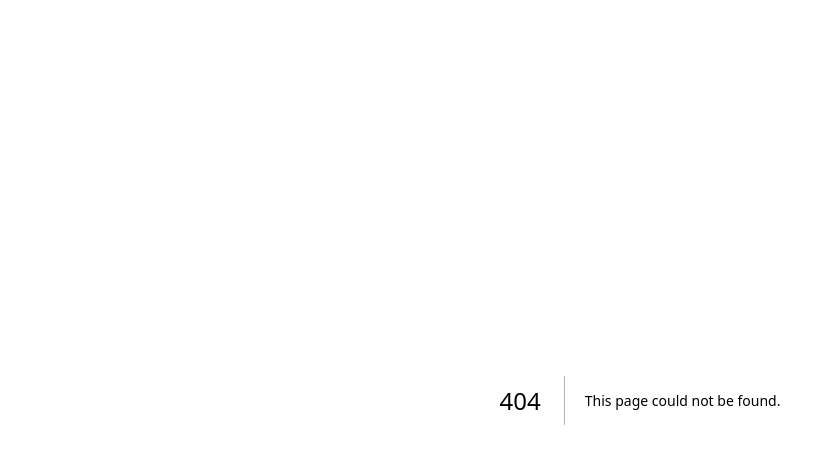
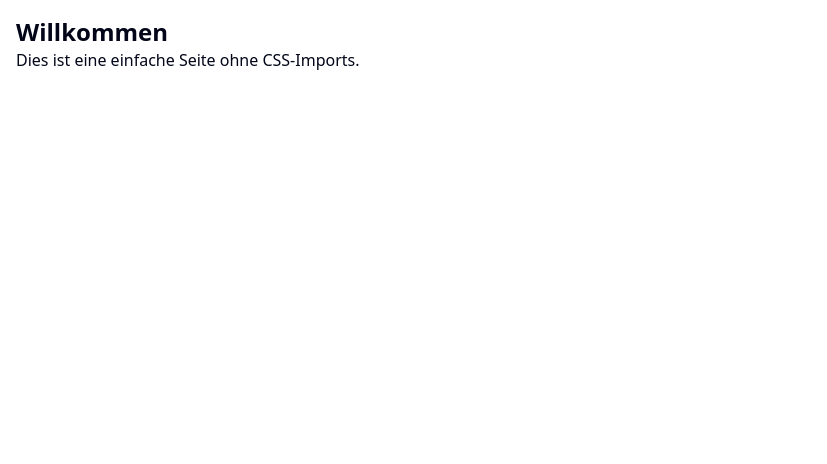
Before and after one commit to AustrianNoah/Wetter-App, a Next.js app: page /about in a window 1280 px wide. Before the commit this address had no page. Shown: the top 464 px of the page, without its empty margins (0-827 px from the left). Built offline with nearby package versions, Linux system fonts and the light colour scheme.

Commit message:
added an about page without css

```diff
--- /dev/null
+++ b/src/app/about/page.tsx
@@ -0,0 +1,8 @@
+export default function Home() {
+    return (
+      <div className="p-4">
+        <h1 className="text-2xl font-bold">Willkommen</h1>
+        <p>Dies ist eine einfache Seite ohne CSS-Imports.</p>
+      </div>
+    )
+  }
```
